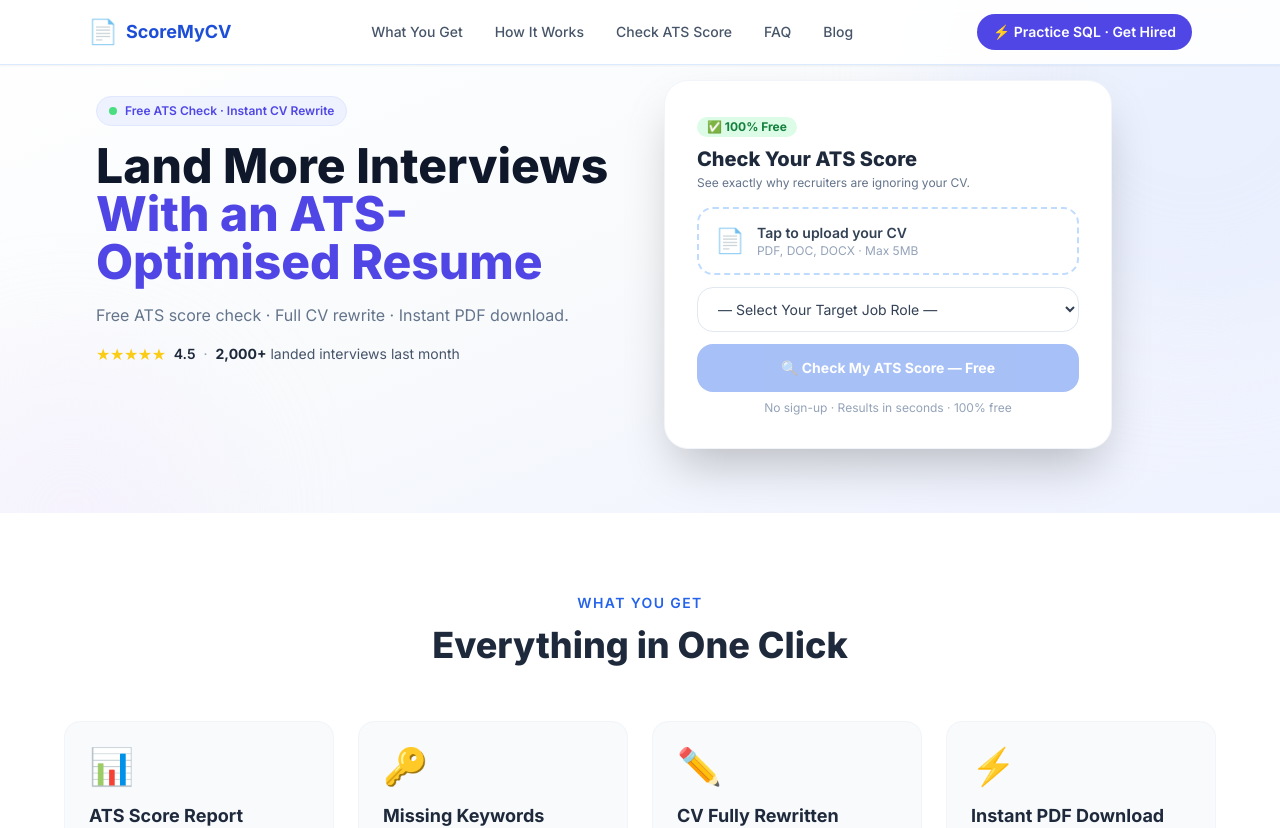
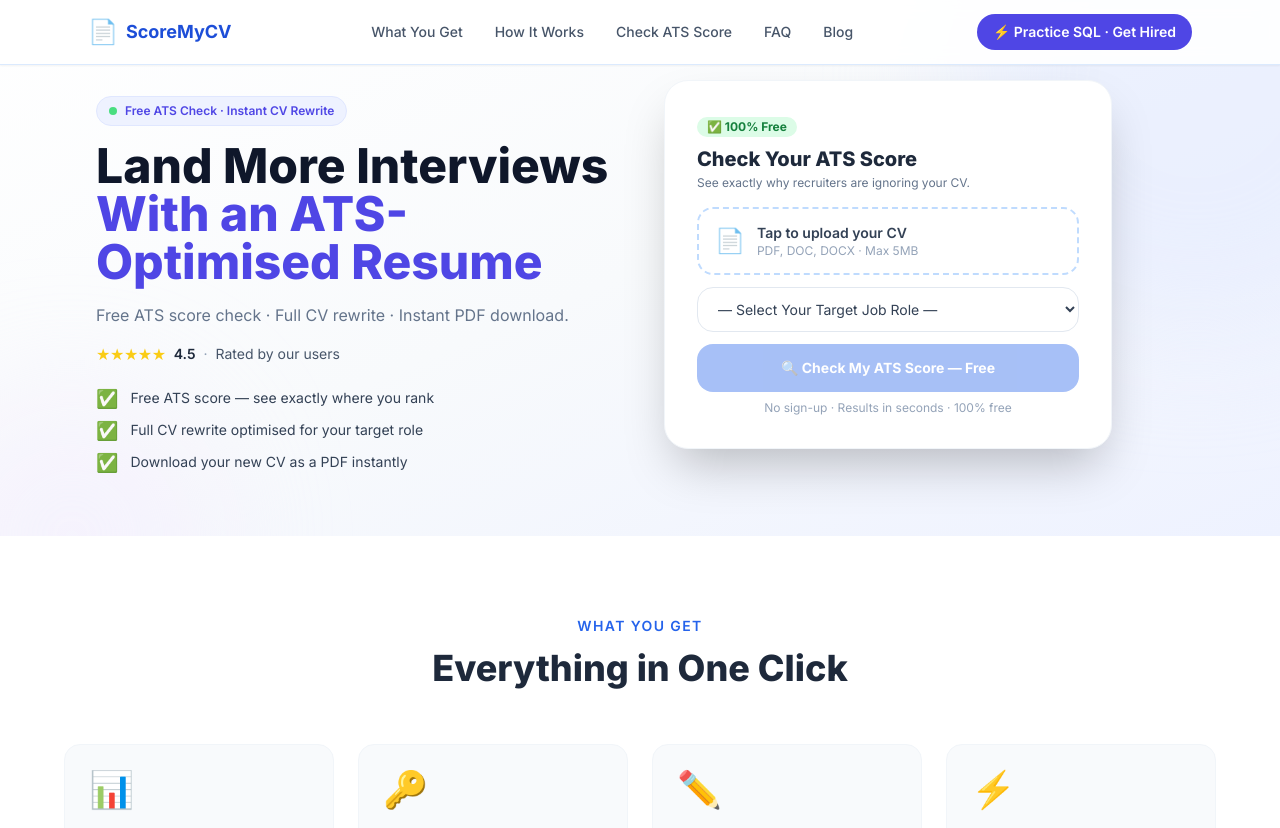
Before and after one commit to dakjdakk/SCOREMYCV, a Next.js app: page / in a window 1280 px wide. Shown: the top 828 px of the page. Built offline with nearby package versions, Linux system fonts and the light colour scheme.

Commit message:
feat: add benefit checklist to hero left column

```diff
--- a/app/page.tsx
+++ b/app/page.tsx
@@ -541,7 +541,21 @@
             <span className="text-yellow-400 text-base leading-none tracking-tight">★★★★★</span>
             <span className="font-semibold text-slate-800">4.5</span>
             <span className="text-slate-400">·</span>
-            <span><span className="font-bold text-slate-800">2,000+</span> landed interviews last month</span>
+            <span>Rated by our users</span>
+          </div>
+
+          {/* Benefit checklist */}
+          <div className="flex flex-col gap-3 mt-2">
+            {[
+              { icon: "✅", text: "Free ATS score — see exactly where you rank" },
+              { icon: "✅", text: "Full CV rewrite optimised for your target role" },
+              { icon: "✅", text: "Download your new CV as a PDF instantly" },
+            ].map(({ icon, text }) => (
+              <div key={text} className="flex items-start gap-3">
+                <span className="text-lg leading-none mt-0.5">{icon}</span>
+                <span className="text-slate-700 text-sm leading-snug">{text}</span>
+              </div>
+            ))}
           </div>
         </div>
 
```
